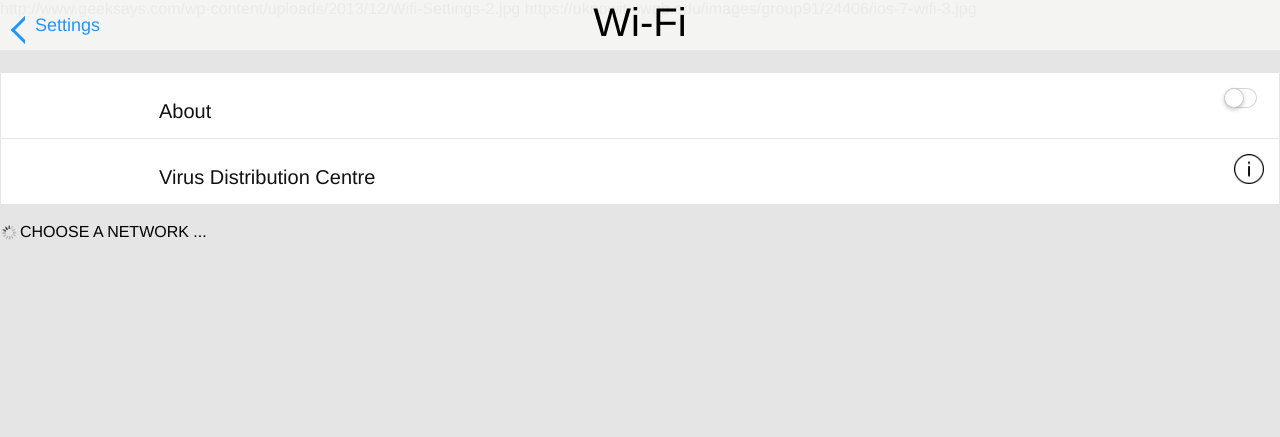
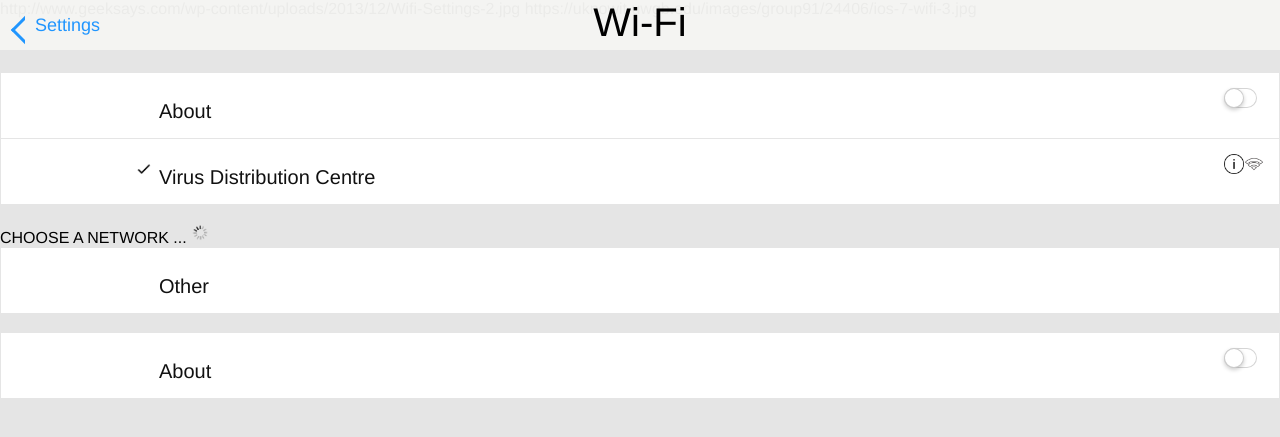
Before and after one commit to boffnoff/boffnoff.github.com, a Jekyll site: the page beta/wifi.html, which Jekyll copies as it is, in a window 1280 px wide. Shown: the top 437 px of the page. Built offline with Jekyll 4.4.1, drawn with Linux system fonts in a browser that asks for light colours.

Commit message:
added wifi actibvity icons and stuff for wifi page

```diff
--- a/beta/wifi.html
+++ b/beta/wifi.html
@@ -32,11 +32,20 @@ https://uknowit.uwgb.edu/images/group91/24406/ios-7-wifi-3.jpg
         <img src="img/icons/placeholder.png" alt="Cog Icon" height="30" width="30">About <input type="checkbox" name="toggle" id="toggle" style="float:right";><label for="toggle" style="float:right";></label></p>
 
       <p onclick="location.href='#';" style="cursor: pointer;">
-        <img src="img/icons/placeholder.png" alt="Cog Icon" height="30" width="30">Virus Distribution Centre <img style="float: right;" src="img/ios7-info-icon.png" height="30px"; width="30px;"/></p>
+        <img src="img/checkmark.png" alt="Cog Icon" height="30" width="30">Virus Distribution Centre <img style="float: right;" src="img/icon-wifi.png" height="20px"; width="20px;"/><img style="float: right;" src="img/info-icon.png" height="20px"; width="20px;"/></p>
 
       <br>
 
-      CHOOSE A NETWORK ... <img style="float: left;" src="img/loading.gif" height="20px"; width="20px";/>
+      CHOOSE A NETWORK ... <img src="img/loading.gif" height="20px"; width="20px"; />
+
+      <p onclick="location.href='#';" style="cursor: pointer;">
+        <img src="img/icons/placeholder.png" alt="Cog Icon" height="30" width="30">Other </p>
+
+      <br>
+
+      <p onclick="location.href='#';" style="cursor: pointer;">
+        <img src="img/icons/placeholder.png" alt="Cog Icon" height="30" width="30">About <input type="checkbox" name="ring" id="ring" style="float:right";><label for="ring" style="float:right";></label></p>
+
 
     </div>
 
```
Also changed, not shown: beta/img/checkmark.png (added), beta/img/icon-wifi.png (added), beta/img/info-icon.png (renamed from beta/img/ios7-info-icon.png).
